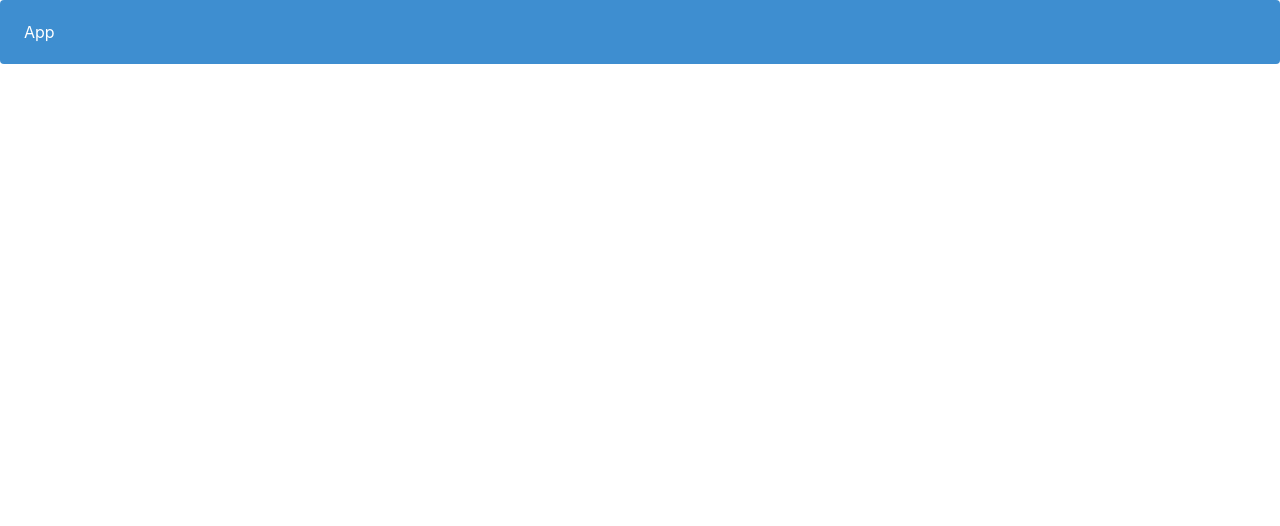
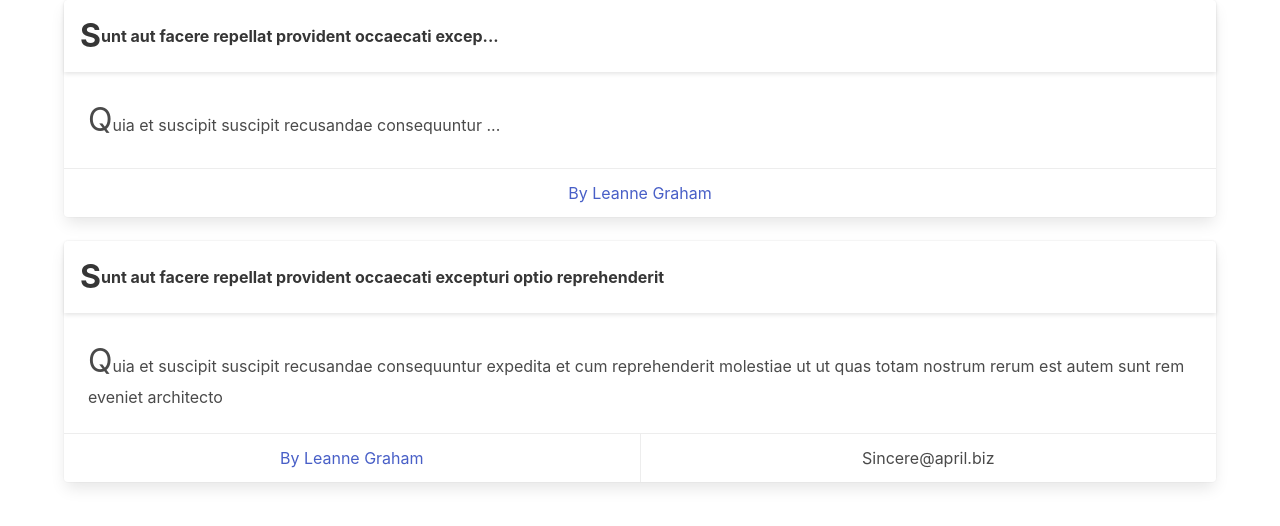
Before and after one commit to monjaworowska/blog, a React (Create React App) app: page / in a window 1280 px wide. Shown: the top 526 px of the page. Built offline with nearby package versions, Linux system fonts and the light colour scheme.

Commit message:
Post component done

```diff
--- a/src/App.js
+++ b/src/App.js
@@ -1,3 +1,52 @@
-const App = () => <h1 className="notification is-info">App</h1>;
+import { BrowserRouter, Switch } from "react-router-dom";
+import Post from "./component/Post";
+
+const post = {
+  userId: 1,
+  id: 1,
+  title:
+    "sunt aut facere repellat provident occaecati excepturi optio reprehenderit",
+  body:
+    "quia et suscipit\nsuscipit recusandae consequuntur expedita et cum\nreprehenderit molestiae ut ut quas totam\nnostrum rerum est autem sunt rem eveniet architecto",
+};
+
+const user = {
+  id: 1,
+  name: "Leanne Graham",
+  username: "Bret",
+  email: "Sincere@april.biz",
+  address: {
+    street: "Kulas Light",
+    suite: "Apt. 556",
+    city: "Gwenborough",
+    zipcode: "92998-3874",
+    geo: {
+      lat: "-37.3159",
+      lng: "81.1496",
+    },
+  },
+  phone: "1-770-736-8031 x56442",
+  website: "hildegard.org",
+  company: {
+    name: "Romaguera-Crona",
+    catchPhrase: "Multi-layered client-server neural-net",
+    bs: "harness real-time e-markets",
+  },
+};
+
+const App = () => (
+  <BrowserRouter>
+    <div className="container">
+      <div>
+        <Post post={post} user={user} />
+        <br></br>
+        <Post post={post} user={user} details />
+      </div>
+    </div>
+    <Switch>
+      {/*<Route path="/users/:id/posts" component={UsersPost} />*/}
+    </Switch>
+  </BrowserRouter>
+);
 
 export default App;
--- /dev/null
+++ b/src/component/Post.js
@@ -0,0 +1,32 @@
+import { NavLink } from "react-router-dom";
+
+const Post = ({ post, user, details }) => {
+  return (
+    <div className="card">
+      <div className="card-header">
+        <p className="card-header-title">
+          <span className="is-uppercase is-size-3">
+            {post.title.slice(0, 1)}
+          </span>
+          {!details
+            ? post.title.slice(1, 50) + "..."
+            : post.title.slice(1, post.title.length)}
+        </p>
+      </div>
+      <p className="card-content">
+        <span className="is-uppercase is-size-3">{post.body.slice(0, 1)}</span>
+        {!details
+          ? post.body.slice(1, 50) + "..."
+          : post.body.slice(1, post.body.length)}
+      </p>
+      <div className="card-footer">
+        <p className="card-footer-item">
+          <NavLink to={"/users/" + user.id + "/posts"}>By {user.name}</NavLink>
+        </p>
+        {details ? <p className="card-footer-item">{user.email}</p> : null}
+      </div>
+    </div>
+  );
+};
+
+export default Post;
```
